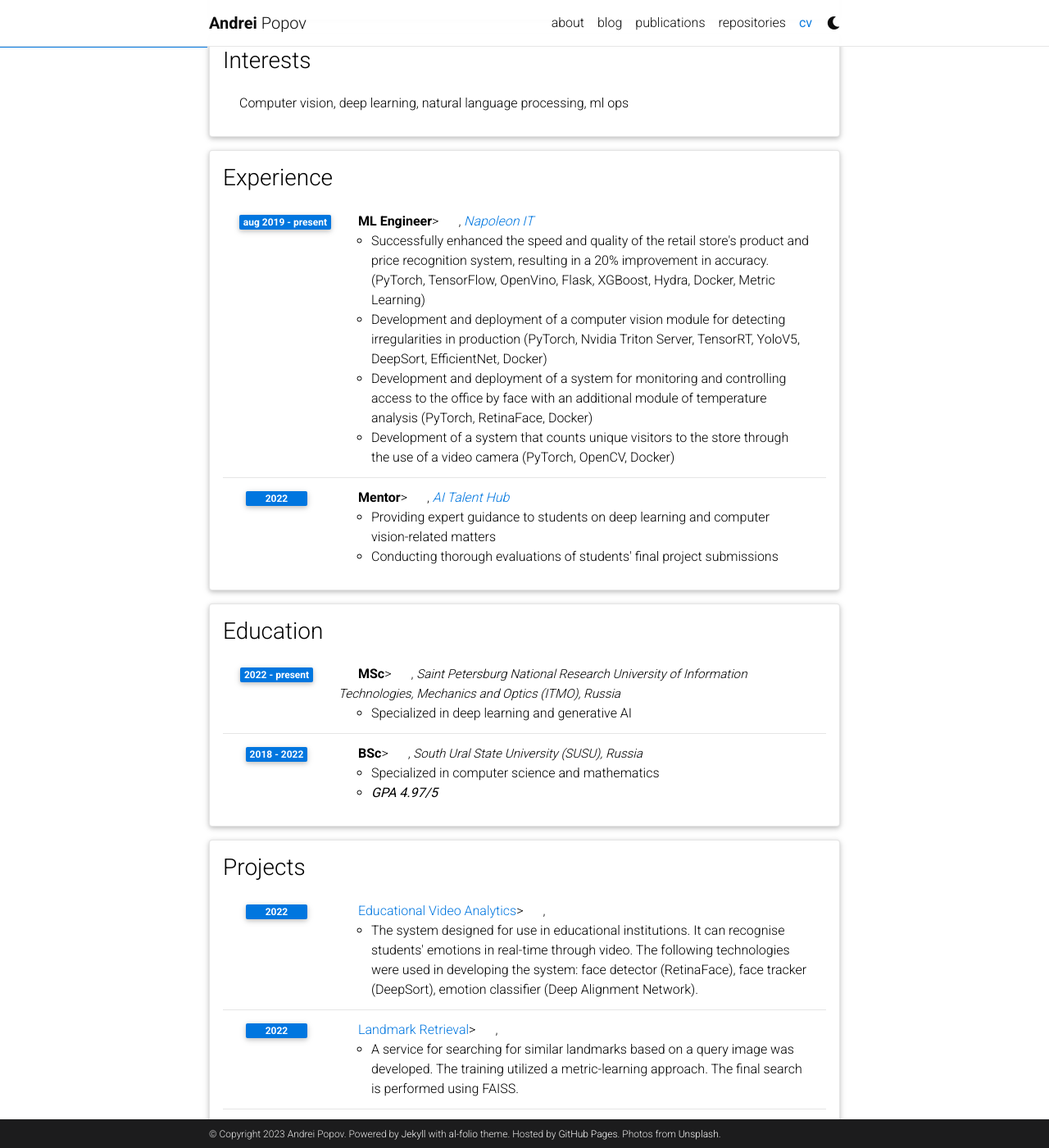
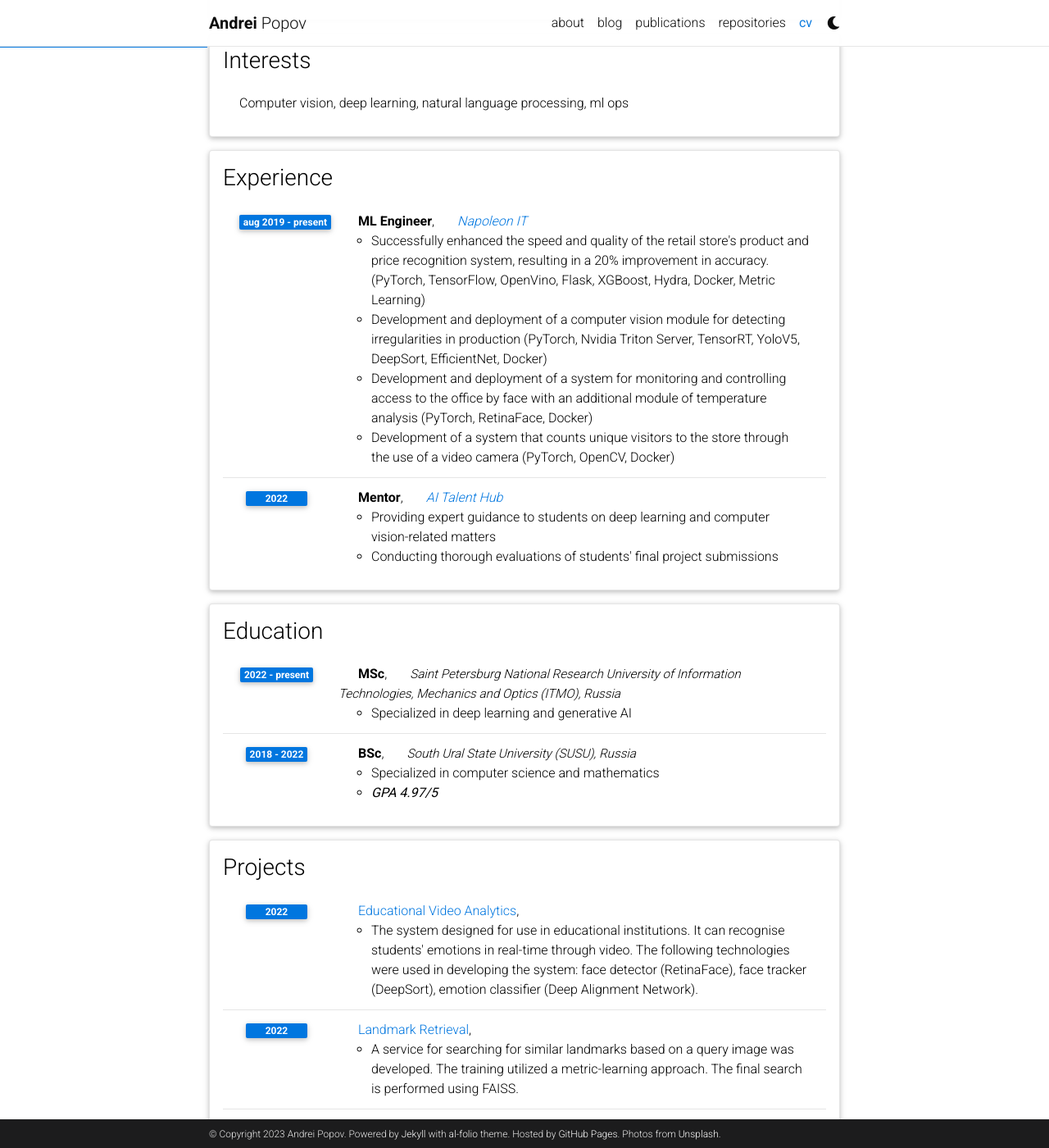
Before and after one commit to traptrip/traptrip.github.io, a Jekyll site: the page built from _pages/cv.md, in a window 1280 px wide and 1400 px high, scrolled down 353 px. Shown: the whole window at 82% size. Built offline with Jekyll 4.4.1, drawn with Linux system fonts in a browser that asks for light colours; comment, search, counter and statistics services are not loaded; a style sheet for code colours, icons or effects is not loaded.

Commit message:
fix title

```diff
--- a/_includes/cv/time_table.html
+++ b/_includes/cv/time_table.html
@@ -11,7 +11,7 @@
           {% endif %}
           <div class="col-xs-10 cl-sm-10 col-md-10 mt-2 mt-md-0">
             {% if content.title %}
-            <a class="title font-weight-bold ml-1 ml-md-4">{{content.title}}</a>><a class="ml-1 ml-md-4" style="font-size: 0.95rem;">, <i>{{content.institution}}</i></a>
+            <a class="title font-weight-bold ml-1 ml-md-4">{{content.title}}</a>, <a class="ml-1 ml-md-4" style="font-size: 0.95rem;"><i>{{content.institution}}</i></a>
             {% endif %}
             {% if content.description %}
               <ul class="items">
```
